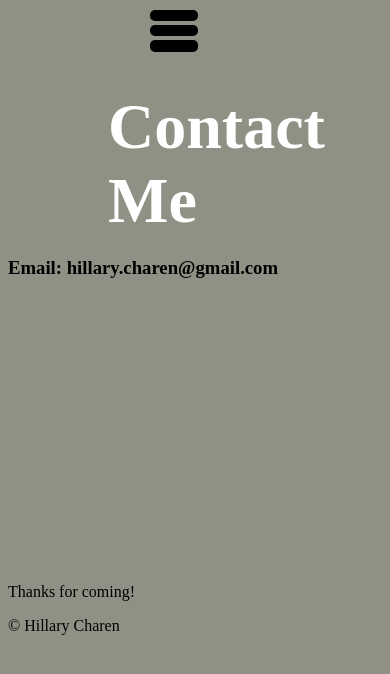
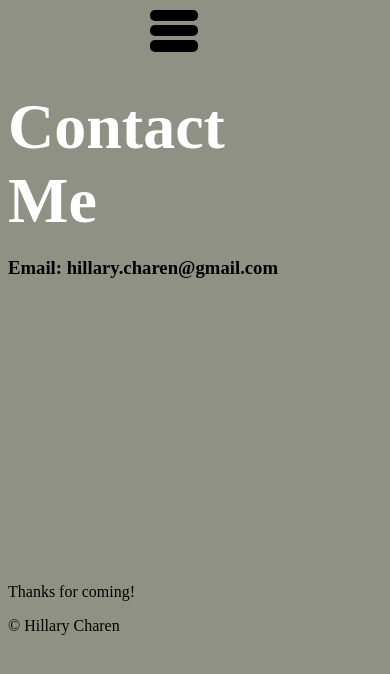
Before and after one commit to hcharen/3-page-website, a plain HTML site: page public/contact.html in a window 390 px wide. Drawn offline with Linux system fonts and the light colour scheme.

Commit message:
contact media query

```diff
--- a/public/main.css
+++ b/public/main.css
@@ -197,6 +197,10 @@ img {
     margin-top: 10%;
   }
 
+  .contact h1 {
+
+    margin-left: auto;
+  }
 
 }
 
```
